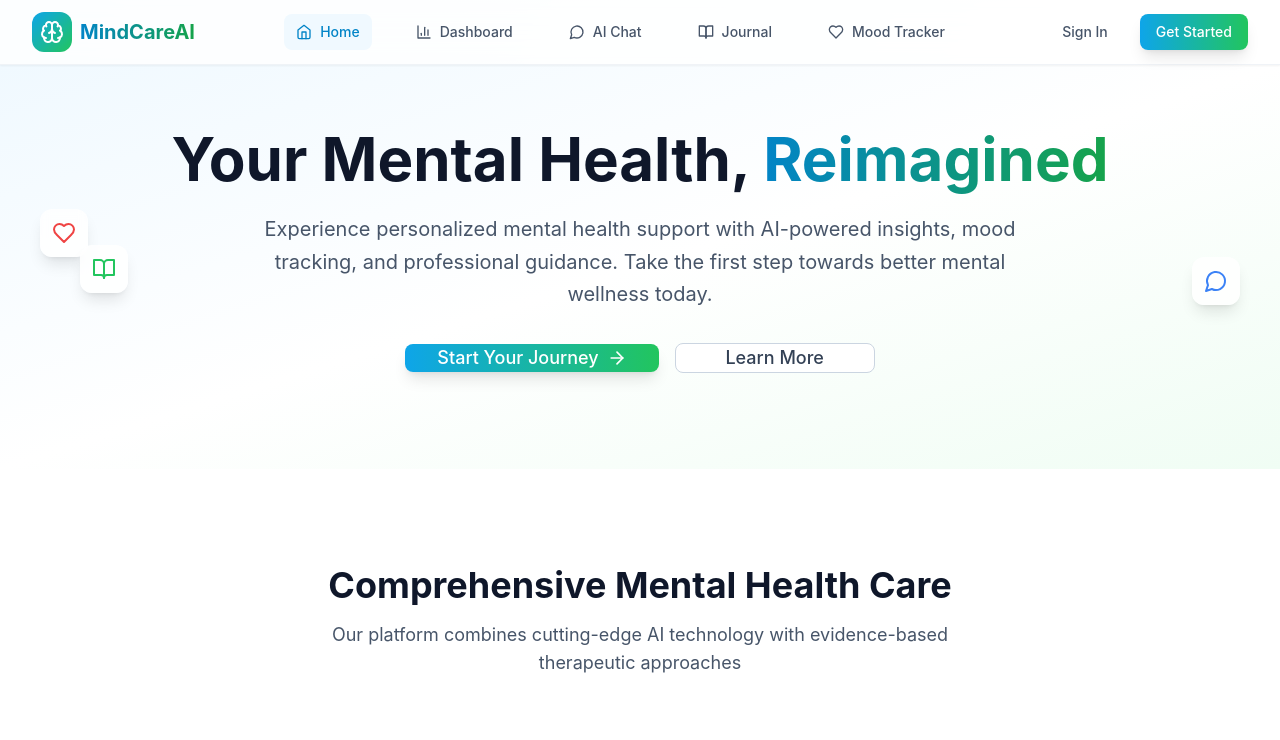
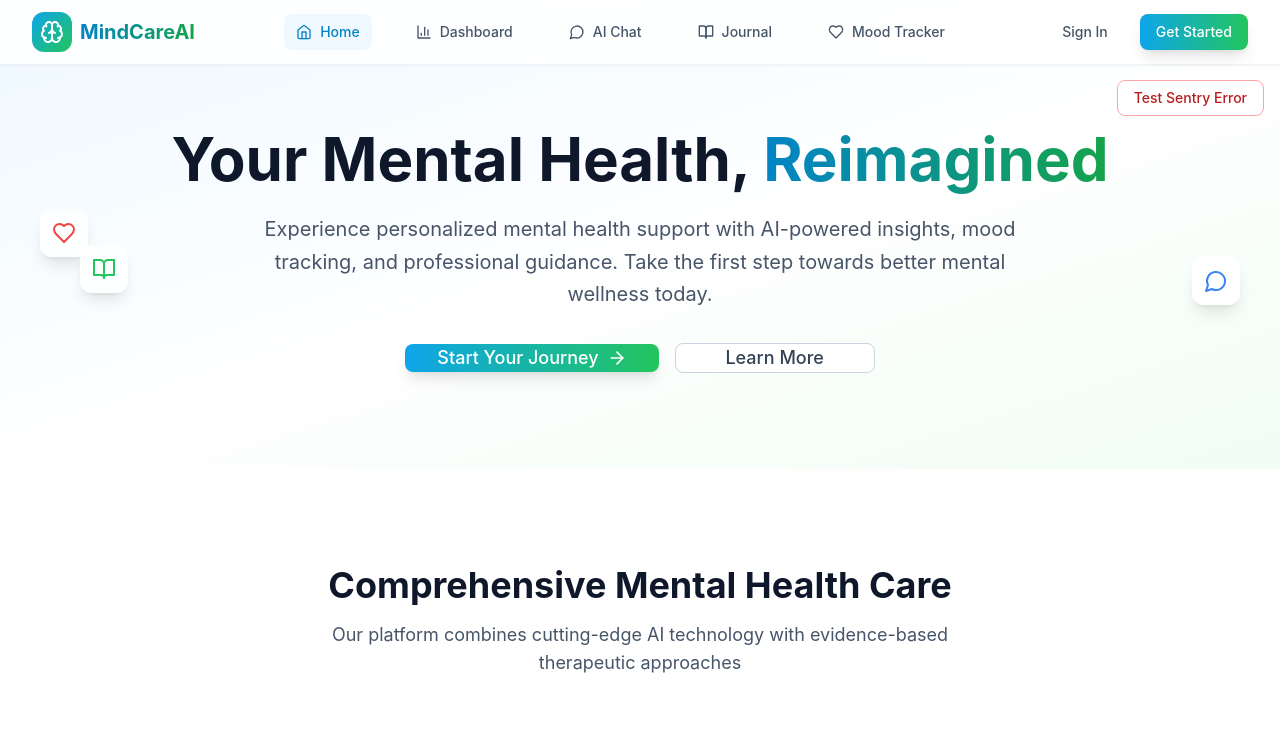
Before and after one commit to kessedor/mindcareAI, a React (Vite) app: page / in a window 1280 px wide. Shown: the top 740 px of the page. Built offline with nearby package versions, Linux system fonts and the light colour scheme.

Commit message:
Add Sentry test button to App.tsx

```diff
--- a/src/App.tsx
+++ b/src/App.tsx
@@ -2,11 +2,28 @@ import React from 'react';
 import { BrowserRouter } from 'react-router-dom';
 import AppRoutes from './routes/AppRoutes';
 import Layout from './components/Layout';
+import Button from './components/Button';
 
 function App() {
+  const throwTestError = () => {
+    throw new Error('Sentry test error - This is intentional for testing purposes');
+  };
+
   return (
     <BrowserRouter>
       <Layout>
+        {/* Sentry Test Button - Remove in production */}
+        <div className="fixed top-20 right-4 z-50">
+          <Button
+            onClick={throwTestError}
+            variant="outline"
+            size="sm"
+            className="bg-red-50 border-red-300 text-red-700 hover:bg-red-100"
+          >
+            Test Sentry Error
+          </Button>
+        </div>
+
         <AppRoutes />
       </Layout>
     </BrowserRouter>
```
